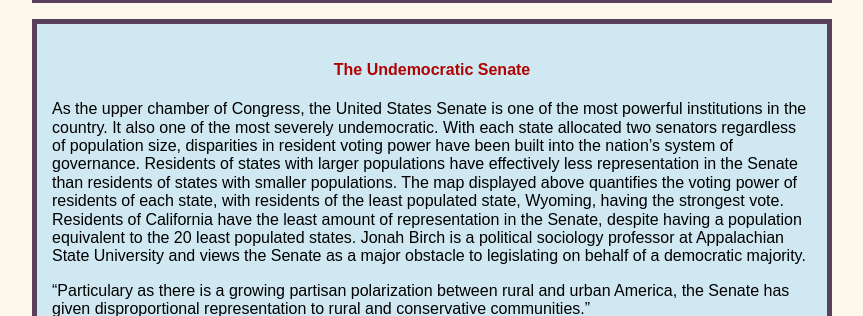
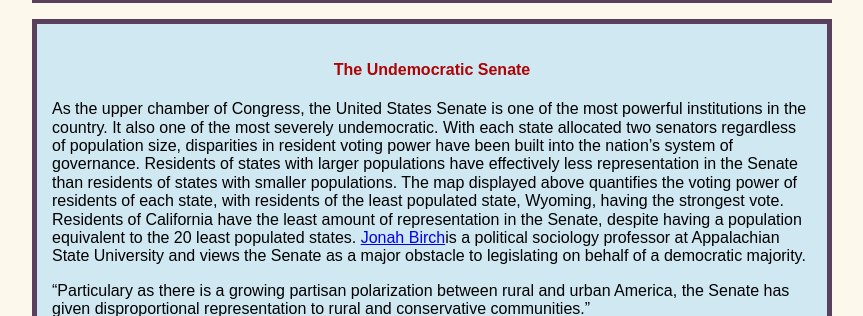
Before and after one commit to kp155/Map-Project, a plain HTML site: page index.html in a window 1280 px wide. Shown: the part 1579-1895 px from the top of the page, without its empty margins (208-1071 px from the left). Drawn offline with nearby package versions, Linux system fonts and the light colour scheme.

Commit message:
Update index.html

```diff
--- a/index.html
+++ b/index.html
@@ -63,7 +63,7 @@
           As the upper chamber of Congress, the United States Senate is one of the most powerful institutions in the country. It also one of the most severely undemocratic. With each state allocated two senators regardless of population size,
           disparities in resident voting power have been built into the nation’s system of governance. Residents of states with larger populations have effectively less representation in the Senate than residents of states with smaller populations.
           The map displayed above quantifies the voting power of residents of each state, with residents of the least populated state, Wyoming, having the strongest vote. Residents of California have the least amount of representation in the Senate,
-          despite having a population equivalent to the 20 least populated states. Jonah Birch is a political sociology professor at Appalachian State University and views the Senate as a major obstacle to legislating on behalf of a democratic
+          despite having a population equivalent to the 20 least populated states. <a href="https://soc.appstate.edu/faculty-staff/jonah-m-birch-phd">Jonah Birch</a>is a political sociology professor at Appalachian State University and views the Senate as a major obstacle to legislating on behalf of a democratic
           majority.
         </p>
         <p>
```
